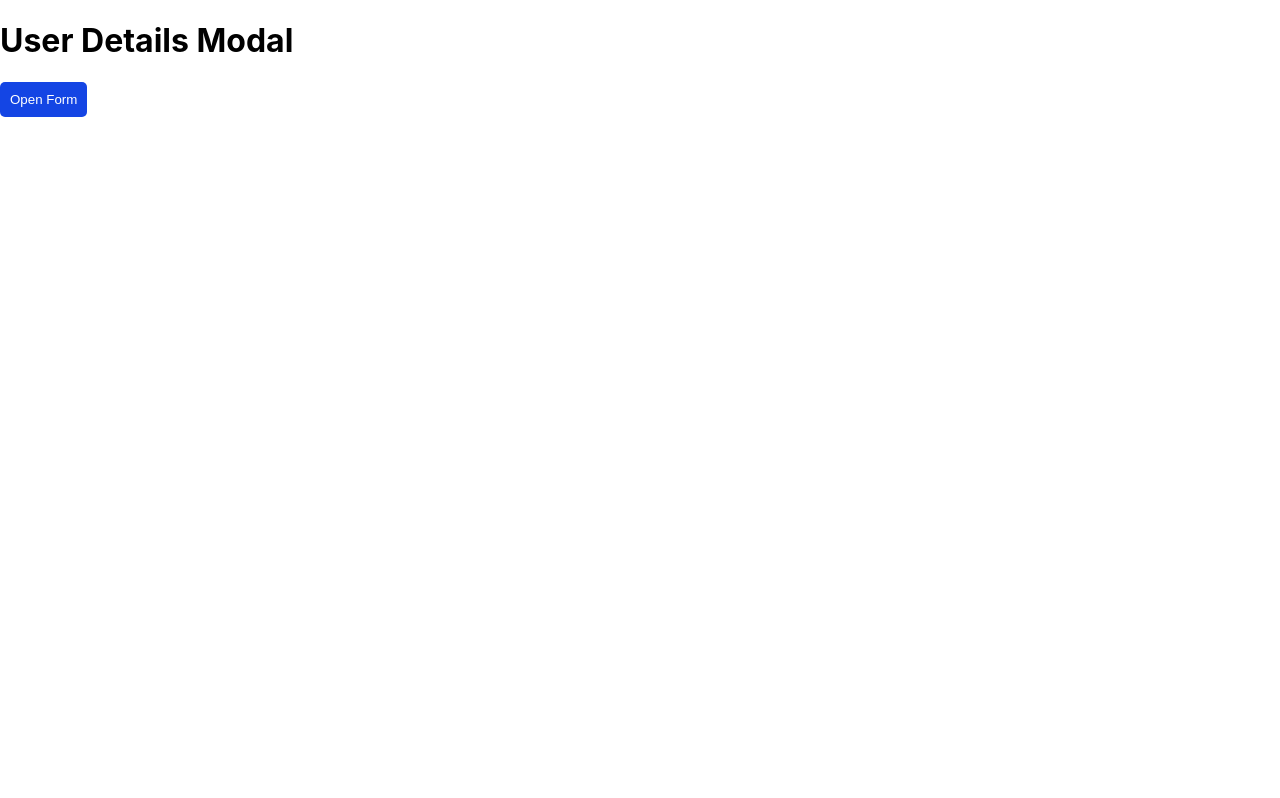
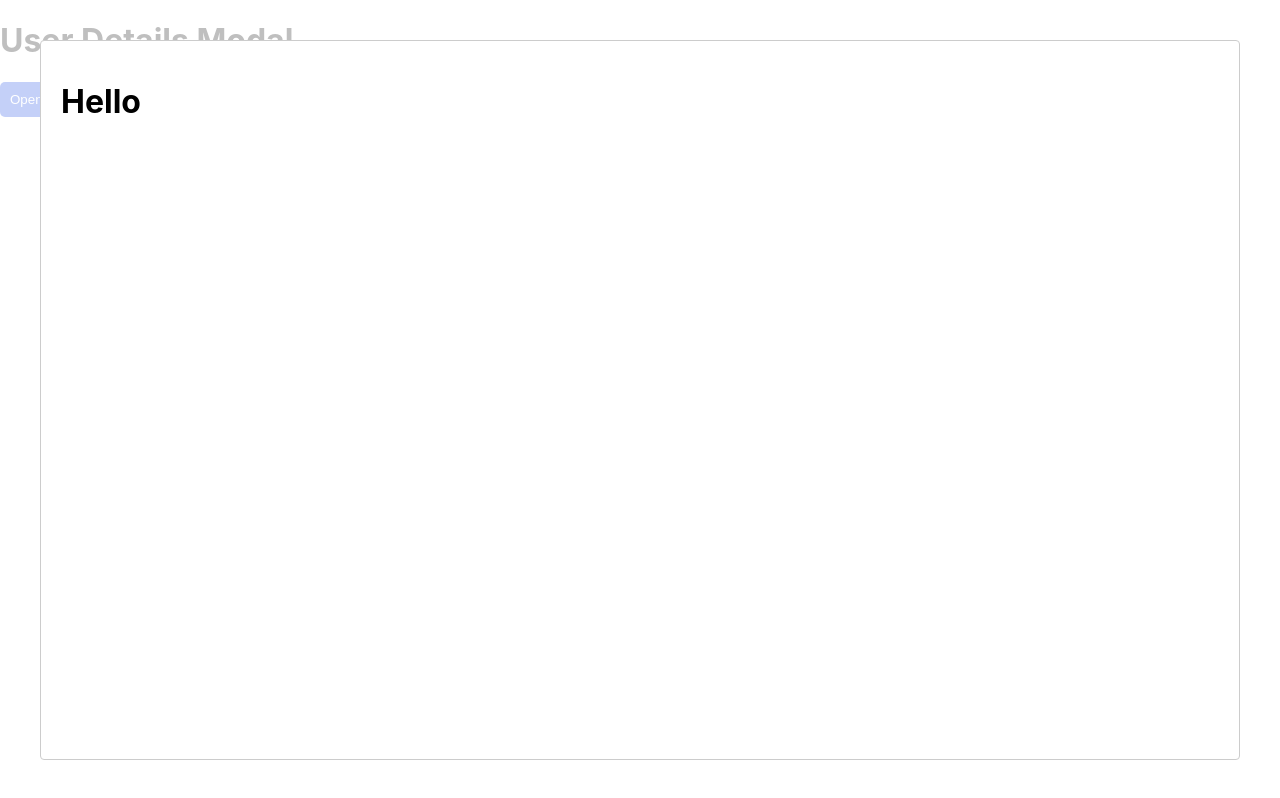
Before and after one commit to Naveed69/XModal, a React (Create React App) app in the folder xmodal/: page / in a window 1280 px wide. Both pictures are taken after a click on the button "Open Form". Built offline with nearby package versions, Linux system fonts and the light colour scheme.

Commit message:
added style

```diff
--- a/xmodal/src/components/Login.jsx
+++ b/xmodal/src/components/Login.jsx
@@ -1,13 +1,16 @@
 import { useState } from "react";
 import styles from "./Login.module.css";
-import ModalSet from "./Modal/ModalSet";
+import ModalSet from "./Modal/Modal";
 const Login = () => {
   const [openModal, setOpenModal] = useState(false);
+
   return (
     <>
       <h1>User Details Modal</h1>
-      <button onClick={() => setOpenModal(true)}> Open Form</button>
-      <ModalSet open={openModal} children={<>Hello</>} />
+      <button onClick={() => setOpenModal(true)}>Open Form</button>
+      <ModalSet isOpen={openModal} setIsOpen={setOpenModal}>
+        {<h1>Hello</h1>}
+      </ModalSet>
     </>
   );
 };
--- /dev/null
+++ b/xmodal/src/components/Modal/Modal.jsx
@@ -0,0 +1,35 @@
+import Modal from "react-modal";
+
+Modal.setAppElement("#root");
+
+function ModalSet({ isOpen, setIsOpen, children }) {
+  const handleClose = () => {
+    setIsOpen(false);
+  };
+  const customStyles = {
+    content: {
+      width: "95%",
+      maxWidth: "572px",
+      top: "50%",
+      left: "50%",
+      transform: "translateX(-50%) translateY(-50%)",
+      height: "fit-content",
+      maxHeight: "90vh",
+      background: "rgba(239, 239, 239, 0.85)",
+      border: "0",
+      borderRadius: "15px",
+      padding: "2rem",
+    },
+  };
+  return (
+    <Modal
+      isOpen={isOpen}
+      onRequestClose={handleClose}
+      shouldCloseOnOverlayClick={true}
+      // style={customStyles}
+    >
+      {children}
+    </Modal>
+  );
+}
+export default ModalSet;
--- a/xmodal/src/components/Modal/ModalSet.jsx
+++ /dev/null
@@ -1,17 +0,0 @@
-import Modal from "react-modal";
-const ModalSet = ({ isOpen, setOpenModal, children }) => {
-  const handleClose = () => {
-    setOpenModal(false);
-  };
-  return (
-    <Modal
-      isOpen={isOpen}
-      onRequestClose={handleClose}
-      shouldCloseOnOverlayClick={true}
-      //   style={customStyles}
-    >
-      <h1>Hello Modal</h1>
-    </Modal>
-  );
-};
-export default ModalSet;
```
